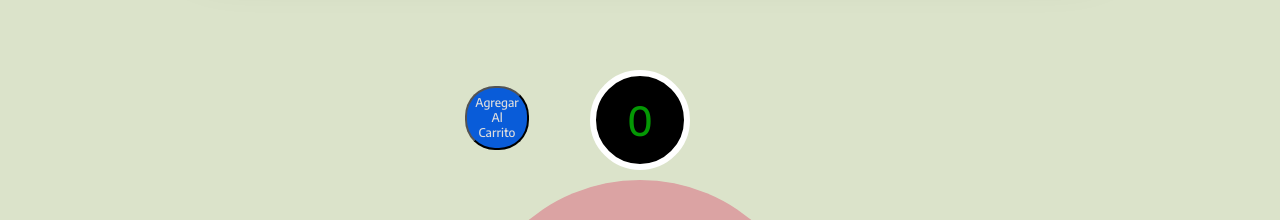
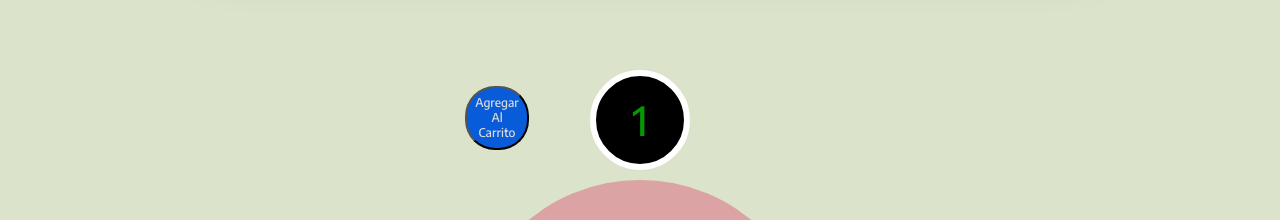
Before and after one commit to Julianqui/mueble-store, a React (Create React App) app: page / in a window 1280 px wide. Shown: the part 149-369 px from the top of the page. Built offline with nearby package versions, Linux system fonts and the light colour scheme.

Commit message:
ajuste valor inicial

```diff
--- a/src/components/itemListContainer/itemListContainer.js
+++ b/src/components/itemListContainer/itemListContainer.js
@@ -13,7 +13,7 @@ export const ItemListContainer = ({greeting}) => {
             <h1 className='greeting'>{greeting}</h1>
 
 
-            <ItemCount inicial={0} stock={10}/>
+            <ItemCount inicial={1} stock={10}/>
 
             {/*<Item/>*/}
 
```
